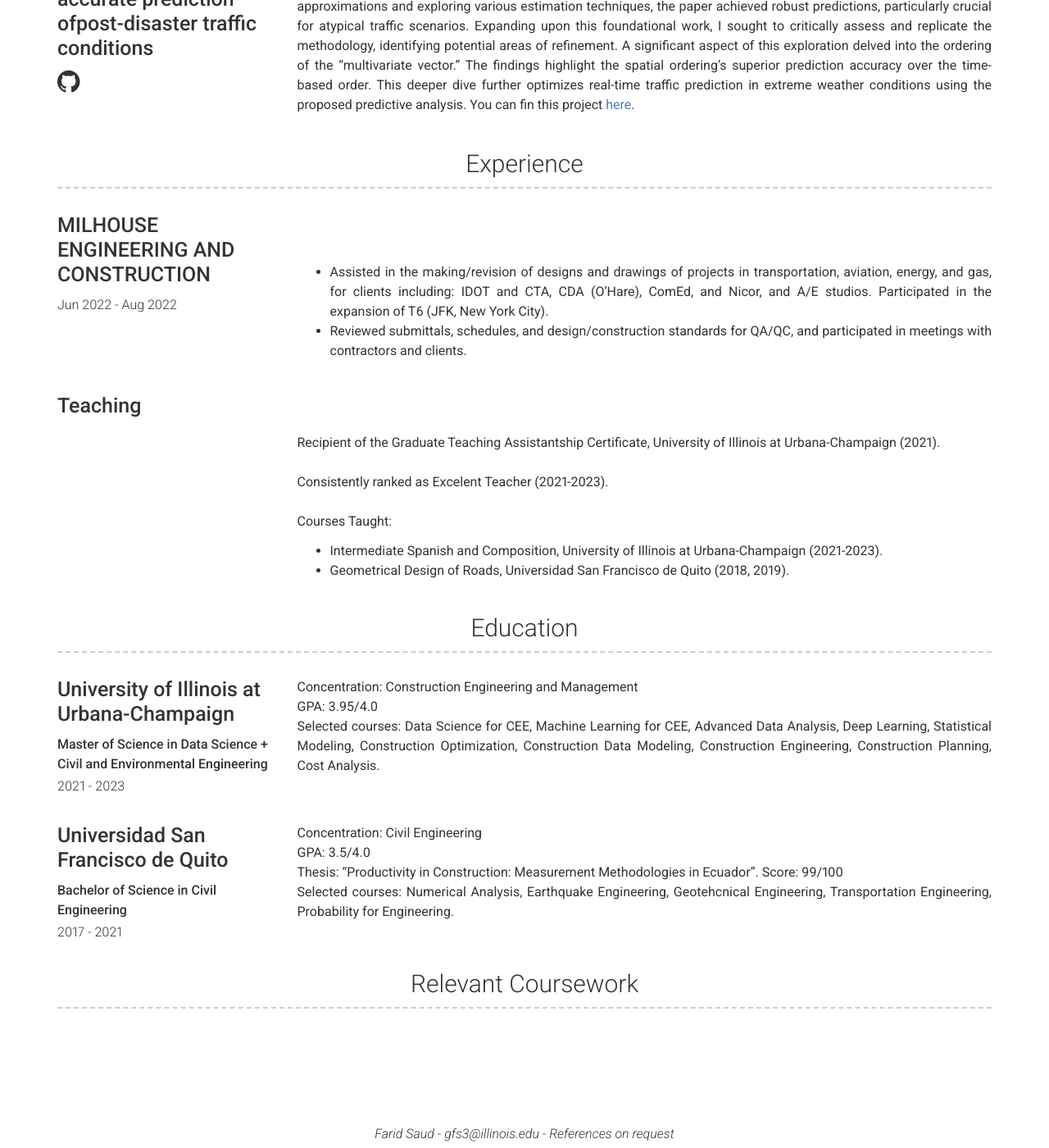
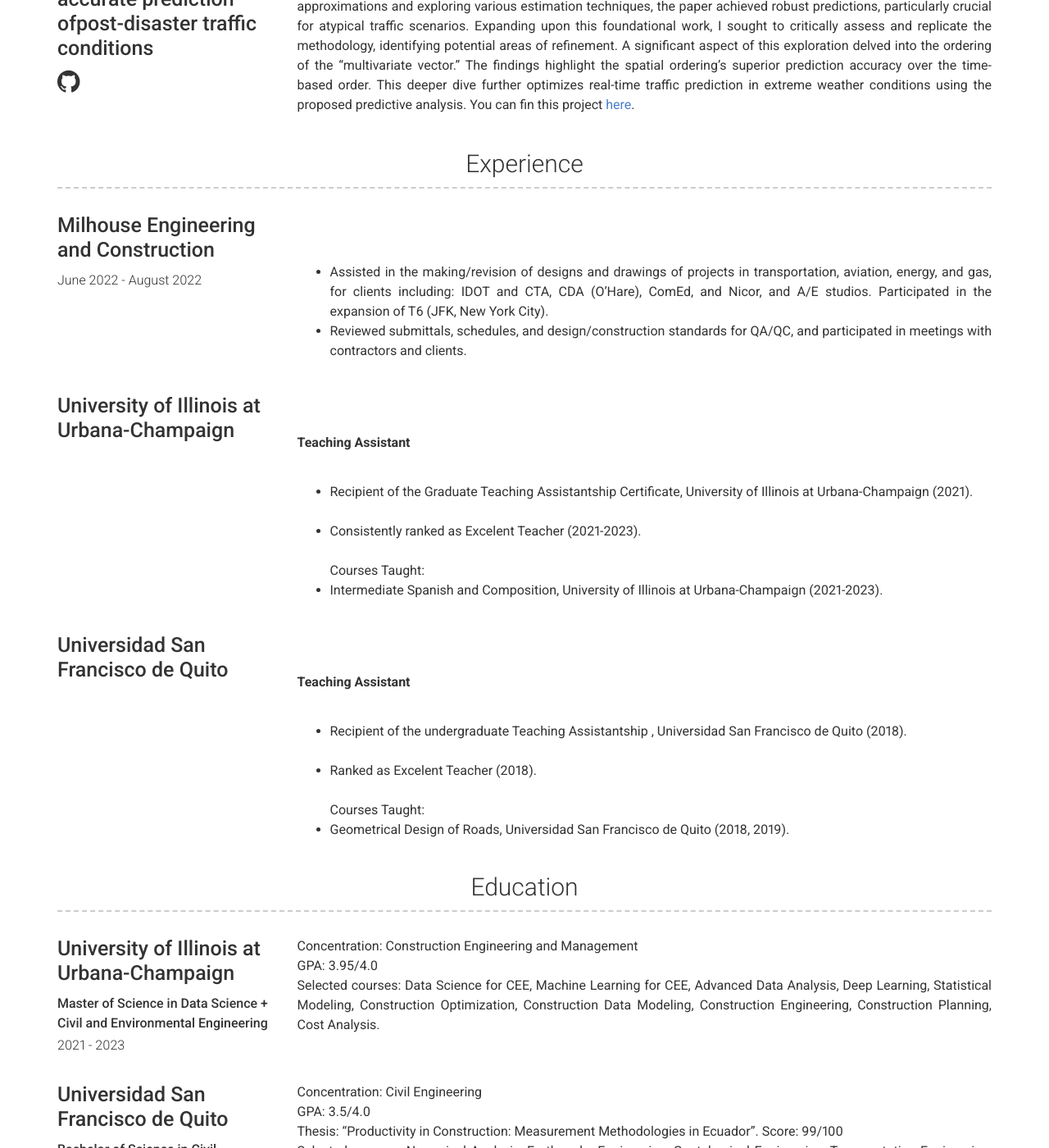
Before and after one commit to fsaudm/fsaudm.github.io, a Jekyll site: the page built from index.md, in a window 1280 px wide and 1400 px high, scrolled down 741 px. Shown: the whole window at 82% size. Built offline with Jekyll 4.4.1, drawn with Linux system fonts in a browser that asks for light colours.

Commit message:
Update experience.yml

```diff
--- a/_data/experience.yml
+++ b/_data/experience.yml
@@ -1,16 +1,31 @@
-- company: MILHOUSE ENGINEERING AND CONSTRUCTION
-  dates: Jun 2022 - Aug 2022
+- company: Milhouse Engineering and Construction
+  dates: June 2022 - August 2022
   qualification: Civil Engineering Intern
   description: |
-    <br /><br />
+    <br/><br/>
     - Assisted in the making/revision of designs and drawings of projects in transportation, aviation, energy, and gas, for clients including: IDOT and CTA, CDA (O’Hare), ComEd, and Nicor, and A/E studios. Participated in the expansion of T6 (JFK, New York City).
     - Reviewed submittals, schedules, and design/construction standards for QA/QC, and participated in meetings with contractors and clients.
 
 
-- company: Teaching
+- company: University of Illinois at Urbana-Champaign
   description: |
-    <br /><br />Recipient of the Graduate Teaching Assistantship Certificate, University of Illinois at Urbana-Champaign (2021).
-    <br /><br />Consistently ranked as Excelent Teacher (2021-2023).
+    <br/><br/>
+    **Teaching Assistant**
+    <br /><br/>
+    - Recipient of the Graduate Teaching Assistantship Certificate, University of Illinois at Urbana-Champaign (2021).
+    <br /><br />
+    - Consistently ranked as Excelent Teacher (2021-2023).
     <br /><br />Courses Taught:
     - Intermediate Spanish and Composition, University of Illinois at Urbana-Champaign (2021-2023).
+
+
+- company: Universidad San Francisco de Quito
+  description: |
+    <br/><br/>
+    **Teaching Assistant**
+    <br /><br/>
+    - Recipient of the undergraduate Teaching Assistantship , Universidad San Francisco de Quito (2018).
+    <br /><br />
+    - Ranked as Excelent Teacher (2018).
+    <br /><br />Courses Taught:
     - Geometrical Design of Roads, Universidad San Francisco de Quito (2018, 2019).
```
